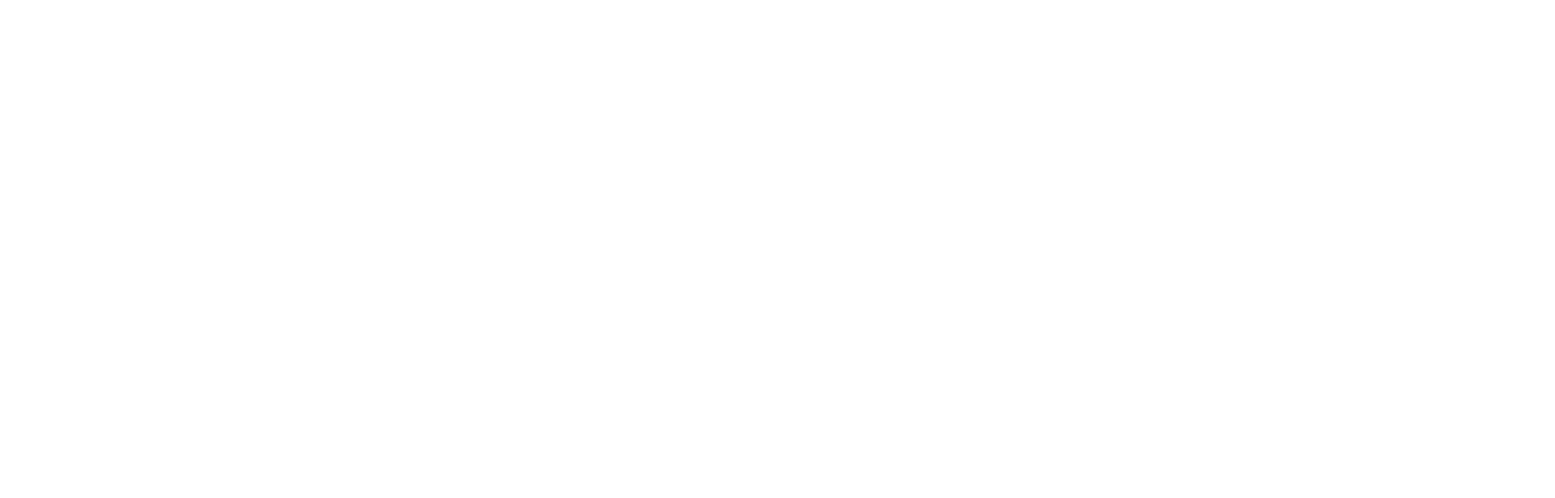
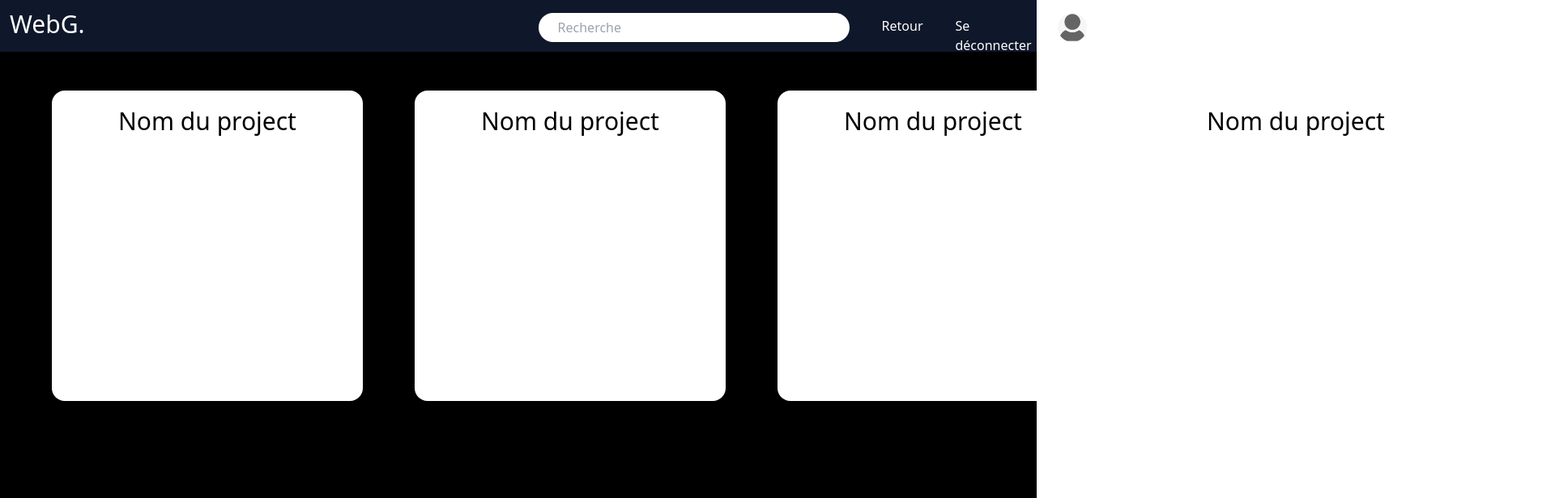
Before and after one commit to Kanel04/WebGenerator, a React (Vite) app: page /cloud in a window 1280 px wide. Before the commit this address had no page. Shown: the top 616 px of the page at 81% size, 1920 px wide, since content can reach past the window. Built offline with nearby package versions, Linux system fonts and the light colour scheme.

Commit message:
cloud page and profile and primary

```diff
--- a/src/App.jsx
+++ b/src/App.jsx
@@ -10,6 +10,7 @@
 import CreateProject from "./pages/Project";
 import Primary from "./pages/Primary";
 import Profile from "./pages/Profile"
+import Cloud from "./pages/Cloud"
 
 export const App = () => {
   return (
@@ -25,6 +26,7 @@
         <Route path="/createproject" element={<CreateProject />}></Route>
         <Route path="/primary" element={<Primary />}></Route>
         <Route path="/profile" element={<Profile />}></Route>
+        <Route path="/cloud" element={<Cloud />}></Route>
       </Routes>
     </Router>
   );
--- /dev/null
+++ b/src/components/ProjectCard.jsx
@@ -0,0 +1,10 @@
+
+export const CardProject = (props) => {
+    return (
+        <div>
+            <div className='bg-white w-96 h-96 ml-16 mt-28 rounded-2xl'>
+                <h1 className='text-3xl text-center py-5'>Nom du project</h1>
+            </div>
+        </div>
+    )
+}
--- /dev/null
+++ b/src/pages/Cloud/index.jsx
@@ -0,0 +1,46 @@
+import React from 'react'
+import { LinkButton, LinkButtonSecond, LinkButtonTertiaire } from "../../components/common/Buttons";
+import { CardProject } from "../../components/ProjectCard";
+import Avatar from "../../assets/images/Avatar.png";
+
+function CloudPage() {
+  return (
+    <div className='flex flex-col'>
+          <div className="bg-slate-900 h-16 w-screen fixed flex flex-row">
+
+              <h1 className="text-3xl  text-white ml-3 py-3">WebG.</h1>
+              <div className='ml-60 pl-80'>
+                  <input type="text" className='w-96 h-9 mt-4 py-2  px-6 rounded-full' placeholder='Recherche' />
+              </div>
+              <div className=" ml-5 pl-1 mt-3  ">
+
+                  <LinkButton page="/primary">Retour</LinkButton>
+
+              </div>
+              <div className=" ml-1 pl-1 mt-3  ">
+
+                  <LinkButton page="/">Se déconnecter</LinkButton>
+
+              </div>
+              <LinkButton page="/profile">
+                  <div className='bg-white rounded-full w-9 h-9 mt-2 cursor-pointer'>
+                      <label >
+                          <img src={Avatar} className="rounded-full cursor-pointer" alt="Avatar" />
+                      </label>
+                  </div>
+              </LinkButton>
+          </div>
+          <div className='bg-black h-screen flex flex-row' >
+    <CardProject></CardProject>
+    <CardProject></CardProject>
+    <CardProject></CardProject>
+              <CardProject></CardProject>
+              <CardProject></CardProject>
+              <CardProject></CardProject>
+
+          </div>
+    </div>
+  )
+}
+
+export default CloudPage
--- a/src/pages/Primary/index.jsx
+++ b/src/pages/Primary/index.jsx
@@ -14,21 +14,24 @@
 
         <>
 
-         <div className="flex flex-col">
-             <div className='bg-gray-500 h-screen'>
-                        <div className="bg-slate-900 h-16   flex flex-row">
+         <div className="">
+                <div className='bg-gray-500 h-screen flex flex-col'>
+                        <div className="bg-slate-900 h-16  flex flex-row">
 
                             <h1 className="text-3xl  text-white ml-3 py-3">WebG.</h1>
-                        <div className='ml-80 pl-80'>
-                            <input type="text" className='w-96 h-9 mt-3 py-2  px-6 rounded-full' placeholder='Recherche' />
-                            </div>
-                            <div className=" ml-1 pl-1 mt-2  ">
+                        <div className='ml-60 pl-60'></div>
+                        <div className=" ml-96 pl-10 mt-3  ">
+
+                            <LinkButton page="/cloud">Mes projects</LinkButton>
+
+                        </div>
+                            <div className=" ml-1 pl-1 mt-3  ">
 
                                 <LinkButton page="/">Se déconnecter</LinkButton>
 
                             </div>
                             <LinkButton page="/profile">
-                            <div className='bg-white rounded-full w-9 h-9 mt-1 cursor-pointer'>
+                            <div className='bg-white rounded-full w-9 h-9 mt-2 cursor-pointer'>
                            <label >
                                     <img src={Avatar} className="rounded-full cursor-pointer" alt="Avatar" />
                             </label>
@@ -44,13 +47,14 @@
                                 Card One
                             </Card>
                         </Board></div>
-
-                    <Board id="board-2" className=" bg-white ml-16 mt-16  w-screen items-center h-screen">
+                        <div className='bg-gray-500 w-28'></div>
+                    <Board id="board-2" className=" bg-white  mt-16  w-screen items-center h-screen">
                             <Card id="card-2" className="bg-blue-200 w-24 cursor-pointer"  >
                             <p>Card two</p>
                         </Card>
                     </Board>
-                        <div className='mt-5 bg-white rounded-l-lg  h-screen ml-16 w-96'>
+                        <div className='bg-gray-500 w-28'></div>
+                        <div className='mt-5 bg-white rounded-l-lg  h-screen  w-96'>
                             <h1 className='text-2xl text-center mt-4'>Outils</h1>
                             <h1 className='text-xl ml-3 mt-5'>boutton:</h1>
                             <Board id='tols' className='ml-5'>
@@ -58,8 +62,11 @@
                             <button className='bg-red-900 w-24 h-8  text-white' >boutton</button>
                         </Card>
                             </Board>
+
                         </div>
+
                     </div>
+
              </div>
              </div>
         </>
--- a/src/pages/Profile/index.jsx
+++ b/src/pages/Profile/index.jsx
@@ -1,8 +1,23 @@
 import React from 'react'
-
+import { LinkButton, LinkButtonSecond, LinkButtonTertiaire } from "../../components/common/Buttons";
+import Avatar from "../../assets/images/Avatar.png";
 function profile() {
   return (
-    <div>profile</div>
+    <div className='bg-gray-300 w-full h-screen top-0 left-0 '>
+      <div className='bg-gray-300 text-gray-300'>p</div>
+      <div className='bg-slate-900 flex flex-col mt-9 w-96 h-96 ml-96 px-9 rounded-2xl'>
+        <h1 className="text-3xl text-white text-center mt-5">Profile</h1>
+        <div className='flex flex-col'>
+        <label htmlFor="firstname" className='text-white mt-5'>Nom:</label>
+        <label htmlFor="lastname" className='text-white mt-5'>Prénom:</label>
+        <label htmlFor="email" className='text-white mt-5'>Email:</label>
+        <label htmlFor="password" className='text-white mt-5'>Mot de passe:</label>
+        </div>
+        <div className='flex flex-row mt-11 bg-white w-28 rounded-full'>
+          <LinkButton page="/primary"> <p className='text-black ml-3 text-lg'>Retour</p></LinkButton>
+        </div>
+      </div>
+    </div>
   )
 }
 
```
